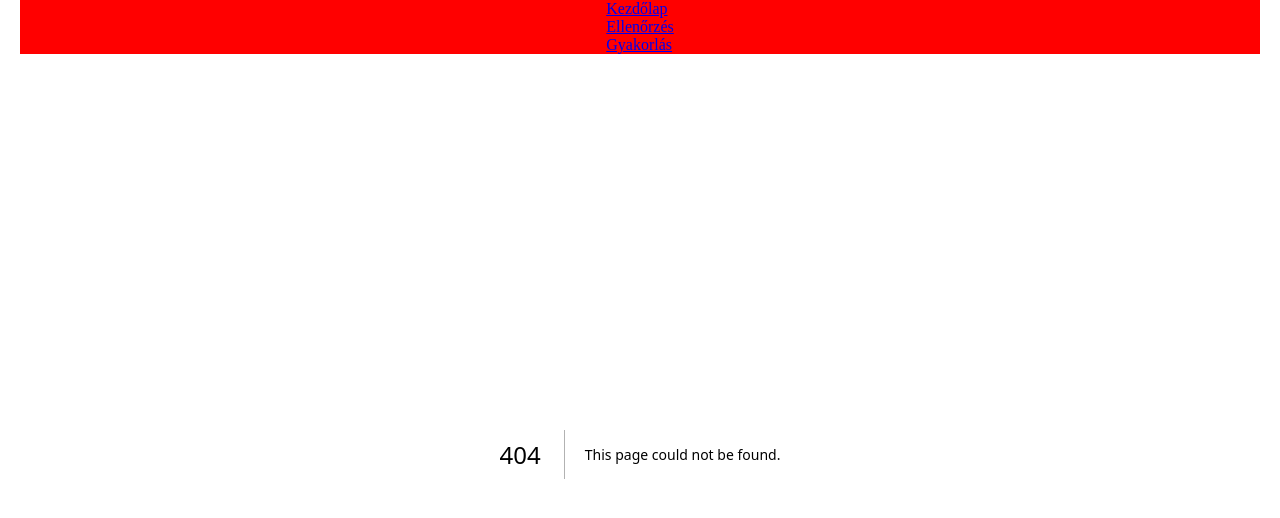
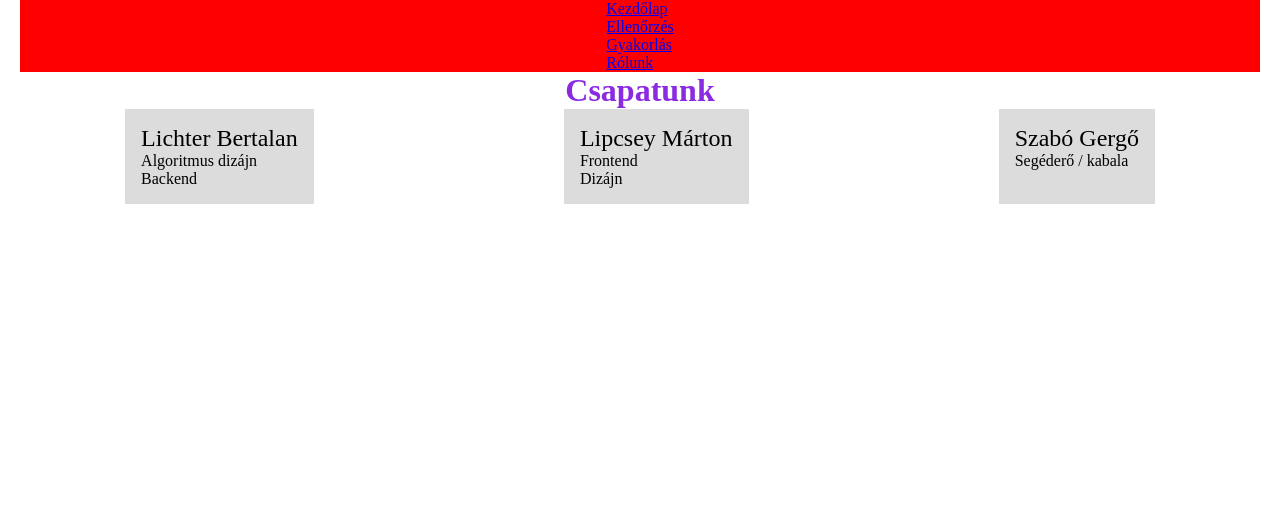
Before and after one commit to lichterberci/DerivativeCalculatorFrontend, a Next.js app: page /about in a window 1280 px wide. Before the commit this address had no page. Shown: the top 518 px of the page. Built offline with nearby package versions, Linux system fonts and the light colour scheme.

Commit message:
added basic google events

```diff
--- a/pages/_app.tsx
+++ b/pages/_app.tsx
@@ -1,7 +1,25 @@
 import type { AppProps } from 'next/app'
+import { useRouter } from 'next/router';
 import Script from 'next/script'
+import { useEffect } from 'react';
+import { GoogleLogPage } from '../scripts/GoogleAnalytics';
 
 export default function App({ Component, pageProps }: AppProps) {
+
+    const router = useRouter();
+
+    useEffect(() => {
+        const handleRouteChange = url => {
+            GoogleLogPage(url);
+        }
+
+        router.events.on("routeChangeComplete", handleRouteChange);
+
+        return () => {
+            router.events.off('routeChangeComplete', handleRouteChange)
+        }
+    }, [router.events])
+
     return (<>
         <Script strategy="lazyOnload" src={`https://www.googletagmanager.com/gtag/js?id=${process.env.GTAG_KEY}`} />
 
@@ -16,6 +34,8 @@ export default function App({ Component, pageProps }: AppProps) {
         `}
         </Script>
 
+
+
         <Component {...pageProps} />
         </>)
 
--- a/pages/_document.tsx
+++ b/pages/_document.tsx
@@ -17,6 +17,10 @@ const navBarItems: INavbarItemData[] = [
 	{
 		href: "/exercise",
 		name: "Gyakorlás"
+	},
+	{
+		href: "/about",
+		name: "Rólunk"
 	}
 ];
 
@@ -24,7 +28,7 @@ export default function Document() {
 	return (
 		<Html lang="en">
 			<Head />
-			<body style={{width: "100%", height: "100%"}}>
+			<body style={{width: "100%", height: "100%", margin: 0}}>
 				<Navbar items={navBarItems} />
 				<Main />
 				<NextScript />
--- /dev/null
+++ b/pages/about.tsx
@@ -0,0 +1,38 @@
+
+import styles from "../styles/about.module.css"
+
+export default function About (): JSX.Element {
+
+    return (
+    <div className={styles.aboutContainer}>
+        <h1 className={styles.ourTeam}>Csapatunk</h1>
+        <div className={styles.teamList}>
+            <div>
+                <div className={styles.name}>
+                    Lichter Bertalan
+                </div>
+                <div className={styles.responsibilityList}>
+                    <div>Algoritmus dizájn</div>
+                    <div>Backend</div>
+                </div>
+            </div>
+            <div>
+                <div className={styles.name}>
+                    Lipcsey Márton
+                </div>
+                <div className={styles.responsibilityList}>
+                    <div>Frontend</div>
+                    <div>Dizájn</div>
+                </div>
+            </div>
+            <div>
+                <div className={styles.name}>
+                    Szabó Gergő
+                </div>
+                <div className={styles.responsibilityList}>
+                    <div>Segéderő / kabala</div>
+                </div>
+            </div>
+        </div>
+    </div>);
+};
--- a/pages/calculator.tsx
+++ b/pages/calculator.tsx
@@ -6,7 +6,7 @@ import { ISolutionData } from "../classes/ResponseData";
 import IResponseError from "../classes/ResponseError";
 import Solution from "../components/Solution";
 import { DifferentiateInput } from "../scripts/QueryBackend";
-import styles from "../styles/CalculatorPage.module.css"
+import styles from "../styles/calculator.module.css"
 import MathJaxConfig from "../mathjax.config.json"
 import LoadingAnim from "../public/LoadingAnim.gif"
 
--- /dev/null
+++ b/scripts/GoogleAnalytics.ts
@@ -0,0 +1,11 @@
+// log the pageview with their URL
+export function GoogleLogPage (url: string): void {
+	(window as any).gtag('config', process.env.GTAG_KEY, {
+		page_path: url,
+	})
+}
+
+// log specific events happening.
+export function GoogleLogEvent (action: string, params: { [key: string]: any }) {
+	(window as any).gtag('event', action, params)
+}
--- /dev/null
+++ b/styles/about.module.css
@@ -0,0 +1,38 @@
+.aboutContainer {
+    display: flex;
+    flex-direction: column;
+    width: 100%;
+    align-items: center;
+}
+
+.ourTeam {
+    display: flex;
+    color: blueviolet;
+    text-align: center;
+    margin: 0;
+    padding: 0;
+}
+
+.teamList {
+
+    display: flex;
+    flex-direction: row;
+    width: 100%;
+    justify-content: space-around;
+    margin: 0;
+    padding: 0;
+
+}
+
+.teamList > div {
+
+    display: flex;
+    flex-direction: column;
+    background-color: rgba(0, 0, 0, 0.137);
+    padding: 1rem;
+
+}
+
+.name {
+    font-size: 1.5rem;
+}
```
Also changed, not shown: scripts/QueryBackend.ts (+9 -0 lines), styles/calculator.module.css (renamed from styles/CalculatorPage.module.css). Lines whose indentation alone changed are shown as unchanged.
